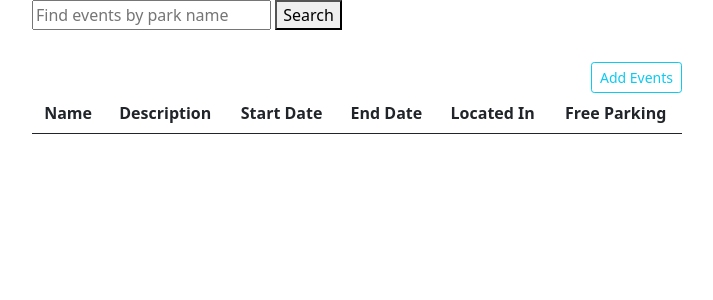
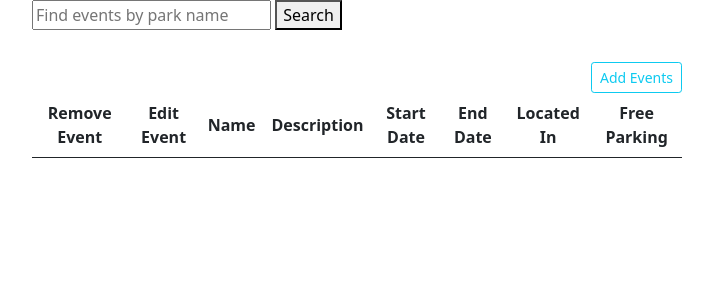
Before and after one commit to mvilsoet/NPS-Advisor, a Flask app: template npsadvisor/app/templates/events.html in a window 1280 px wide. Shown: the part 116-416 px from the top of the page, without its empty margins (283-996 px from the left). Run offline with Flask 2, Linux system fonts and the light colour scheme; the template is opened without the code that fills it, so the values that code supplies are empty; parts of the project's set-up code (start-up, migrations or seed data) failed here and were passed over.

Commit message:
implemented remove and insert, working on update

```diff
--- a/npsadvisor/app/routes.py
+++ b/npsadvisor/app/routes.py
@@ -34,6 +34,16 @@ def events():
 def create_event():
     data = request.get_json()
     print(data)
-    # db_helper.insert_new_event(data['title'], data['description'], data['start_date'], data['end_date'], data['park_name'])
+    db_helper.insert_new_event(data['title'], data['description'], data['start_date'], data['end_date'], data['park_name'])
     result = {'success': True, 'response': 'Done'}
     return jsonify(result)
+
+@app.route("/delete_event", methods=['POST'])
+def delete_event():
+    print(request.get_json())
+    db_helper.delete_event(request.get_json()['id'])
+    free_parking_events = db_helper.get_events_free_parking()
+    park_names = db_helper.get_parknames()
+    events = db_helper.get_events()
+    result = {'success': True, 'response': 'Done'}
+    return render_template("events.html", park_names=park_names, events=events, free_parking=free_parking_events)
--- a/npsadvisor/app/static/script/modal.js
+++ b/npsadvisor/app/static/script/modal.js
@@ -1,7 +1,8 @@
 $(document).ready(function () {
     // example: https://getbootstrap.com/docs/4.2/components/modal/
     // show modal
-    $('#task-modal').on('show.bs.modal', function (event) {
+    $('#event-modal').on('show.bs.modal', function (event) {
+        console.log("reee");
         // const button = $(event.relatedTarget) // Button that triggered the modal
         // const taskID = button.data('source') // Extract info from data-* attributes
         // const content = button.data('content') // Extract info from data-* attributes
@@ -47,4 +48,24 @@ $(document).ready(function () {
 
         $.ajax(request);
     });
+
+    $('.remove').click(function () {
+        console.log("ur mom");
+        const thing = $(this)
+        console.log(thing.data('source'))
+        request = {
+            type: 'POST',
+            url: '/delete_event',
+            contentType: 'application/json;charset=UTF-8',
+            data: JSON.stringify({id: thing.data('source')}),
+            success: function (res) {
+                console.log("Success");
+                location.reload();
+            },
+            error: function () {
+                console.log('Error');
+            }
+        }
+        $.ajax(request);
+    });
 });
--- a/npsadvisor/app/templates/events.html
+++ b/npsadvisor/app/templates/events.html
@@ -90,6 +90,8 @@
             <table class="table">
                 <thead> <!--Table metadata-->
                 <tr>
+                    <th class="X">Remove Event</th>
+                    <th class="X">Edit Event</th>
                     <th class="Event Name">Name</th>
                     <th class="Event Description">Description</th>
                     <th class="Event Start Date">Start Date</th>
@@ -101,13 +103,38 @@
                 <tbody>
                 {% for event in events %}
                     <tr>
+                        <td>
+                            <button class="btn btn-outline-secondary btn-sm remove" type="button" id="delete-button"  data-source="{{event.event_id}}">
+                            <i class="fa fa-trash fa-1"></i>
+                            </button>
+                        </td>
+                        <td>
+                            <div>
+                                <button type="button" class="btn btn-outline-info btn-sm" data-bs-tog
+                            gle="modal"
+                            data-bs-target="#event-modal" data-source="{{event.event_id}}"
+                            data-content="{{event}}"><i class="fa fa-pen fa-1" aria-hi
+                            dden="true"></i>
+                            </button>
+                            </div>
+                            <div class="modal fade" id="event-modal" tabindex="-1" aria-labelledby="Label" aria-hidden="true">
+                                <div class="modal-dialog">
+                                    <div class="modal-content">
+                                        <div class="modal-header">
+                                            <h5 class="modal-title" id="Label">Add an Event</h5>
+                                            <button type="button" class="btn-close" data-bs-dismiss="modal" aria-label="Close"></button>
+                                        </div>
+                                    </div>
+                                </div>
+                            </div>
+                        </td>
                         <td>{{event.event_title}}</td>
                         <td>{{event.event_description}}</td>
                         <td>{{event.start_date}}</td>
                         <td>{{event.end_date}}</td>
                         <td>{{event.park_name}} , {{event.states}}</td>
                         {% if event.event_title in free_parking %}
-                        <td><i class="fas fa-check" style="font-size:25px;color:green;""></i></td>
+                        <td><i class="fas fa-check" style="font-size:25px;color:green;"></i></td>
                         {% endif %}
                     </tr>
                 {% endfor %}
--- a/npsadvisor/app/templates/index.html
+++ b/npsadvisor/app/templates/index.html
@@ -26,6 +26,11 @@
         </main>
         <form class="container extra-bottom" method="post" action="">
             <input type="text" placeholder="Search by park name" name="park">
+            <input list="browsers" name="broswer">
+            <datalist id="browsers">
+                <option value="Internet Explorer">
+                <option value="E">
+            </datalist>
             <button type="submit">Search</button>
         </form>
         <div class="container table-responsive">
```
Also changed, not shown: npsadvisor/app/database.py (+18 -7 lines).
